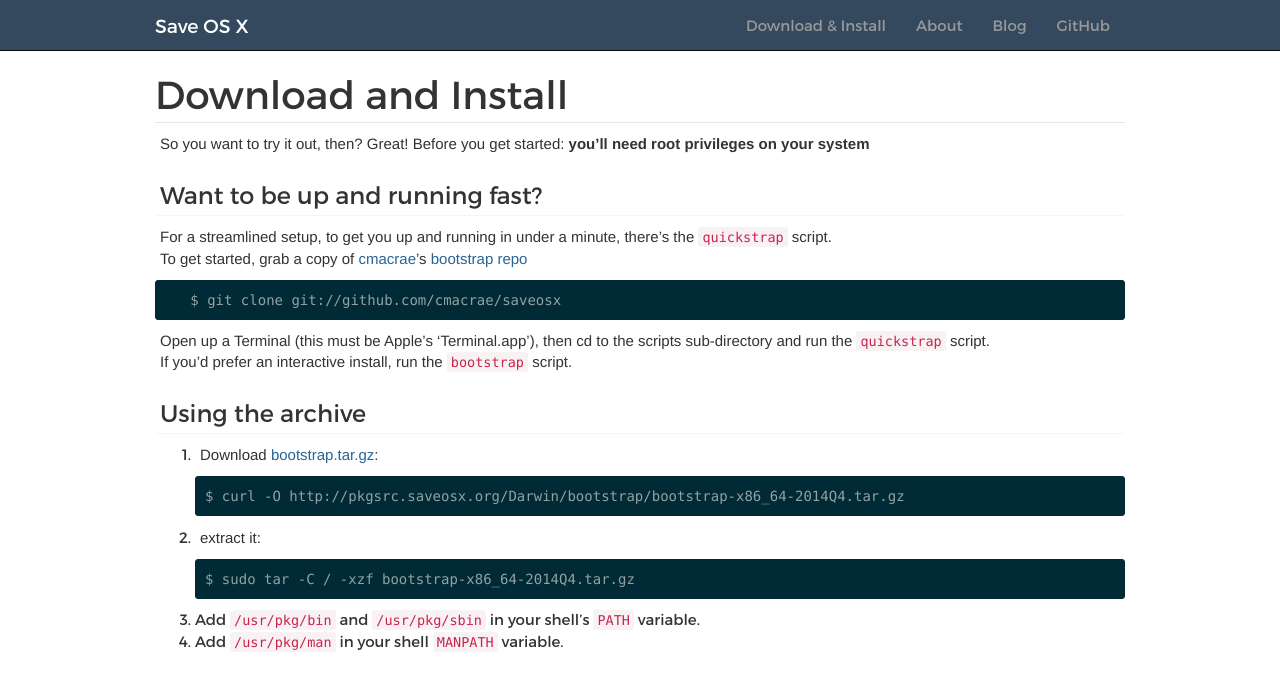
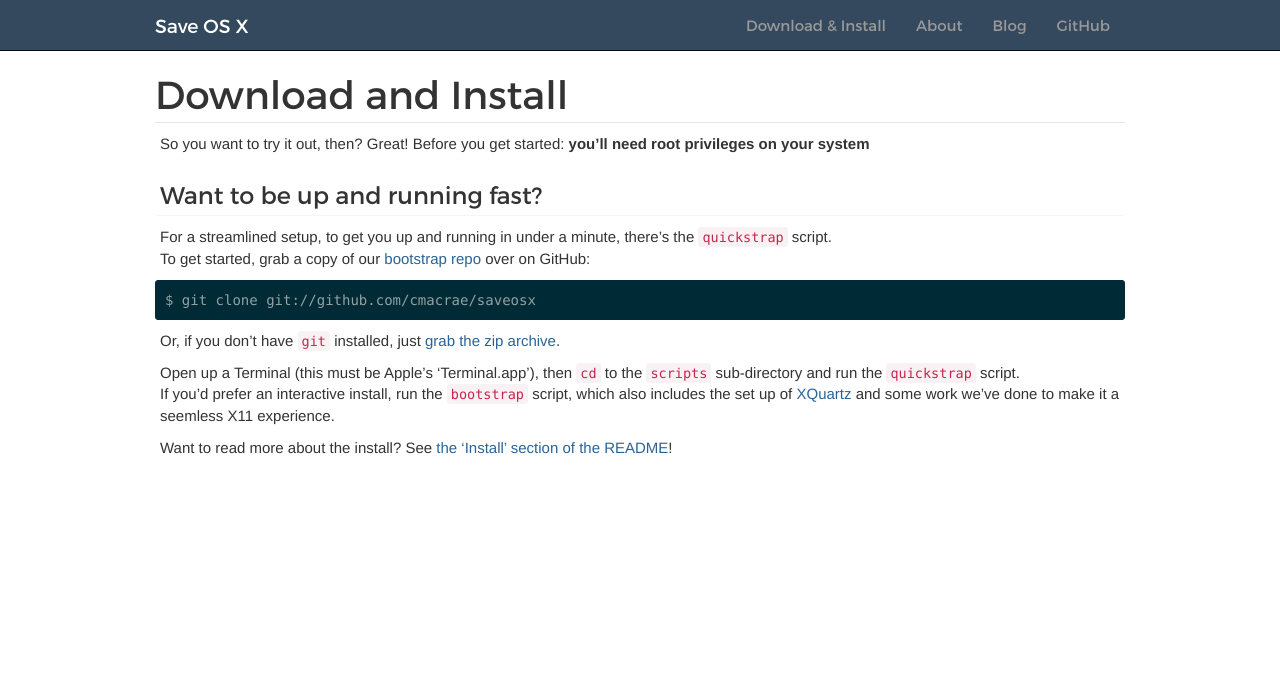
Before and after one commit to nbyouri/blog, a Jekyll site: the page built from download-and-install/index.md, in a window 1280 px wide. Shown: the top 691 px of the page. Built offline with Jekyll 4.4.1, drawn with Linux system fonts in a browser that asks for light colours; nearby versions of some CDN libraries; Markdown is read by kramdown in place of the engine named in the settings.

Commit message:
Updates to the index and download & install page

```diff
--- a/download-and-install/index.md
+++ b/download-and-install/index.md
@@ -12,23 +12,13 @@
 Want to be up and running fast?
 -------------------------------
 For a streamlined setup, to get you up and running in under a minute, there's the `quickstrap` script.
-To get started, grab a copy of [cmacrae](https://twitter.com/calumacrae)'s [bootstrap repo](https://github.com/cmacrae/saveosx)
+To get started, grab a copy of our [bootstrap repo](https://github.com/cmacrae/saveosx) over on GitHub:
 
-       $ git clone git://github.com/cmacrae/saveosx
+	$ git clone git://github.com/cmacrae/saveosx
 
-Open up a Terminal (this must be Apple's 'Terminal.app'), then cd to the scripts sub-directory and run the `quickstrap` script.
-If you'd prefer an interactive install, run the `bootstrap` script.
+Or, if you don't have `git` installed, just [grab the zip archive](https://github.com/cmacrae/saveosx/archive/master.zip).
 
-Using the archive
------------------
+Open up a Terminal (this must be Apple's 'Terminal.app'), then `cd` to the `scripts` sub-directory and run the `quickstrap` script.
+If you'd prefer an interactive install, run the `bootstrap` script, which also includes the set up of [XQuartz](http://xquartz.macosforge.org/) and some work we've done to make it a seemless X11 experience.
 
-1. Download [bootstrap.tar.gz](http://pkgsrc.saveosx.org/Darwin/bootstrap/bootstrap-x86_64-2014Q4.tar.gz):
-
-       $ curl -O http://pkgsrc.saveosx.org/Darwin/bootstrap/bootstrap-x86_64-2014Q4.tar.gz
-
-2. extract it:
-
-       $ sudo tar -C / -xzf bootstrap-x86_64-2014Q4.tar.gz
-
-3. Add `/usr/pkg/bin` and `/usr/pkg/sbin` in your shell's `PATH` variable.
-4. Add `/usr/pkg/man` in your shell `MANPATH` variable.
+Want to read more about the install? See [the 'Install' section of the README](https://github.com/cmacrae/saveosx#installation)!
```
Also changed, not shown: _includes/index.md (+18 -2 lines).
